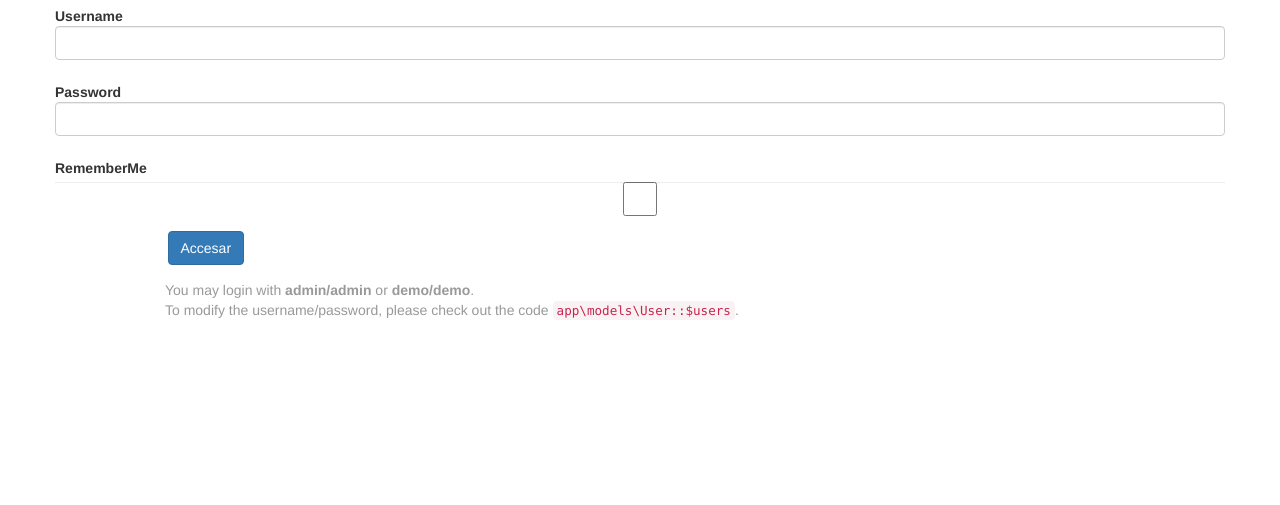
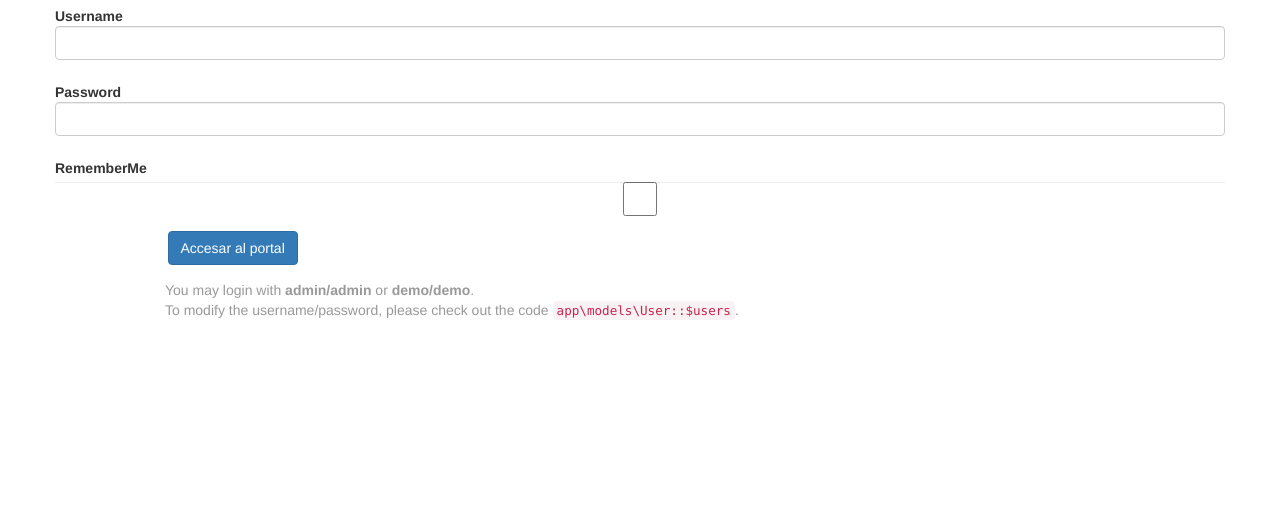
Before and after one commit to erpachecomo/ProyectoFinalWeb, a Yii app: template views/site/login.php in a window 1280 px wide. Shown: the part 171-676 px from the top of the page. Run offline with PHP 8.4 and a stand-in for Yii, Linux system fonts and the light colour scheme; the template is opened without the code that fills it, so the values that code supplies are empty; form fields are guessed from the names that the template uses; some libraries are stand-ins or nearby versions.

Commit message:
MOdificacion en login 2

```diff
--- a/views/site/login.php
+++ b/views/site/login.php
@@ -34,7 +34,7 @@ $this->params['breadcrumbs'][] = $this->title;
 
         <div class="form-group">
             <div class="col-lg-offset-1 col-lg-11">
-                <?= Html::submitButton('Accesar', ['class' => 'btn btn-primary', 'name' => 'login-button']) ?>
+                <?= Html::submitButton('Accesar al portal', ['class' => 'btn btn-primary', 'name' => 'login-button']) ?>
             </div>
         </div>
 
```
